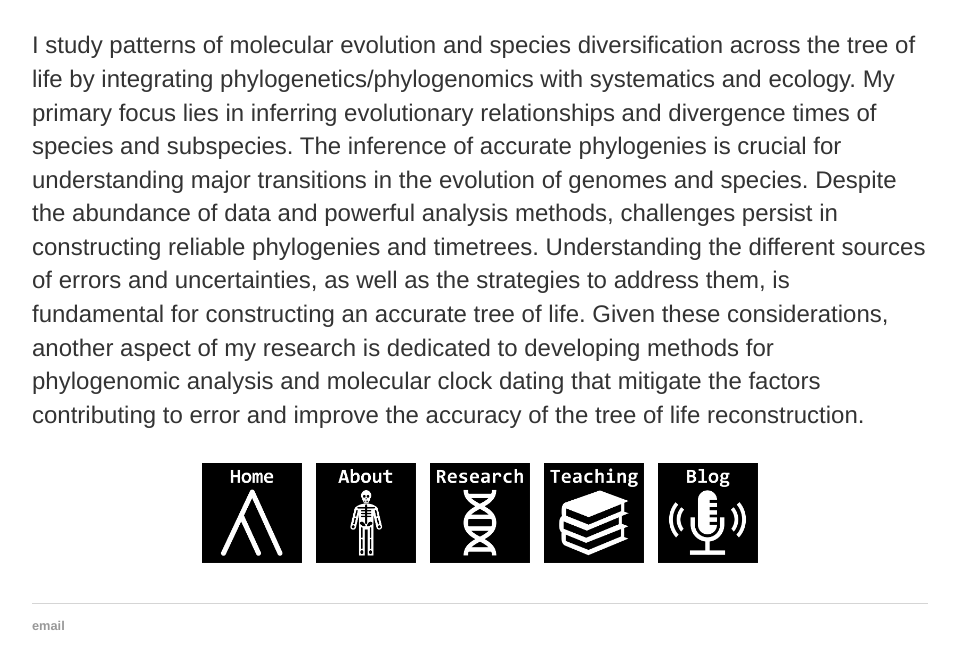
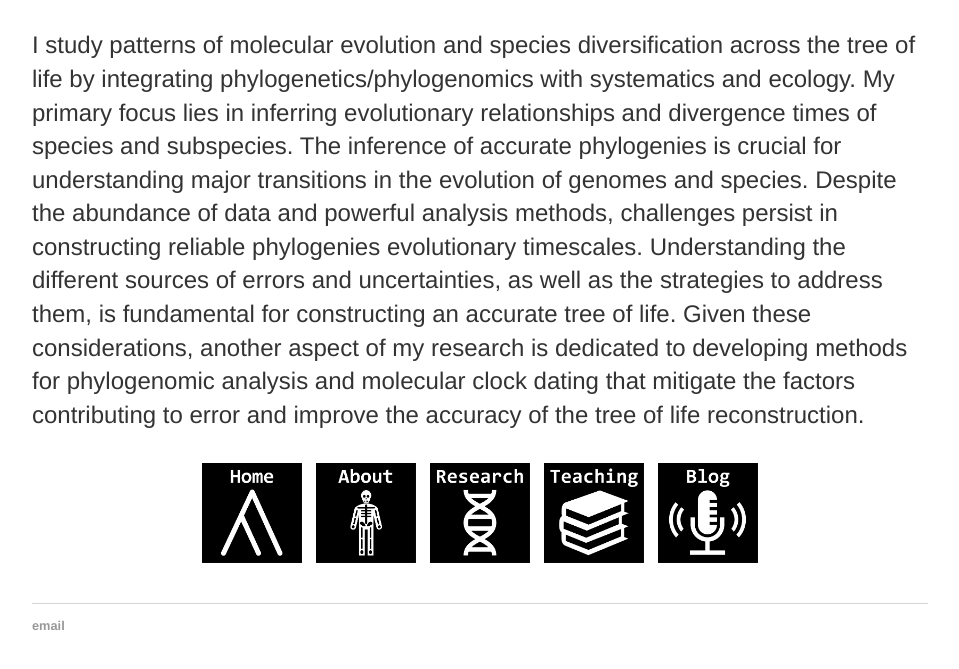
Before and after one commit to josebarbamontoya/josebarbamontoya.github.io, a Jekyll site: the page built from index.html, in a window 1280 px wide, cut to the strip 524-1219 px from the top of the page. Shown: the top 669 px of the strip, without its empty margins (160-1119 px from the left). Built offline with Jekyll 4.4.1, drawn with Linux system fonts in a browser that asks for light colours.

Commit message:
Update index.html

```diff
--- a/index.html
+++ b/index.html
@@ -5,7 +5,7 @@
 <div class="blurb">
 	<h1>Jose Barba-Montoya</h1>
 	<p style="text-align:center;"><img src="img/photo1.jpg" height="300" width="394"></p>
-	<p>I study patterns of molecular evolution and species diversification across the tree of life by integrating phylogenetics/phylogenomics with systematics and ecology. My primary focus lies in inferring evolutionary relationships and divergence times of species and subspecies. The inference of accurate phylogenies is crucial for understanding major transitions in the evolution of genomes and species. Despite the abundance of data and powerful analysis methods, challenges persist in constructing reliable phylogenies and timetrees. Understanding the different sources of errors and uncertainties, as well as the strategies to address them, is fundamental for constructing an accurate tree of life. Given these considerations, another aspect of my research is dedicated to developing methods for phylogenomic analysis and molecular clock dating that mitigate the factors contributing to error and improve the accuracy of the tree of life reconstruction.</em></p>
+	<p>I study patterns of molecular evolution and species diversification across the tree of life by integrating phylogenetics/phylogenomics with systematics and ecology. My primary focus lies in inferring evolutionary relationships and divergence times of species and subspecies. The inference of accurate phylogenies is crucial for understanding major transitions in the evolution of genomes and species. Despite the abundance of data and powerful analysis methods, challenges persist in constructing reliable phylogenies evolutionary timescales. Understanding the different sources of errors and uncertainties, as well as the strategies to address them, is fundamental for constructing an accurate tree of life. Given these considerations, another aspect of my research is dedicated to developing methods for phylogenomic analysis and molecular clock dating that mitigate the factors contributing to error and improve the accuracy of the tree of life reconstruction.</em></p>
 </div><!-- /.blurb -->
 
 <div style="text-align:center; margin-top:32px; margin-bottom:36px;">
```
